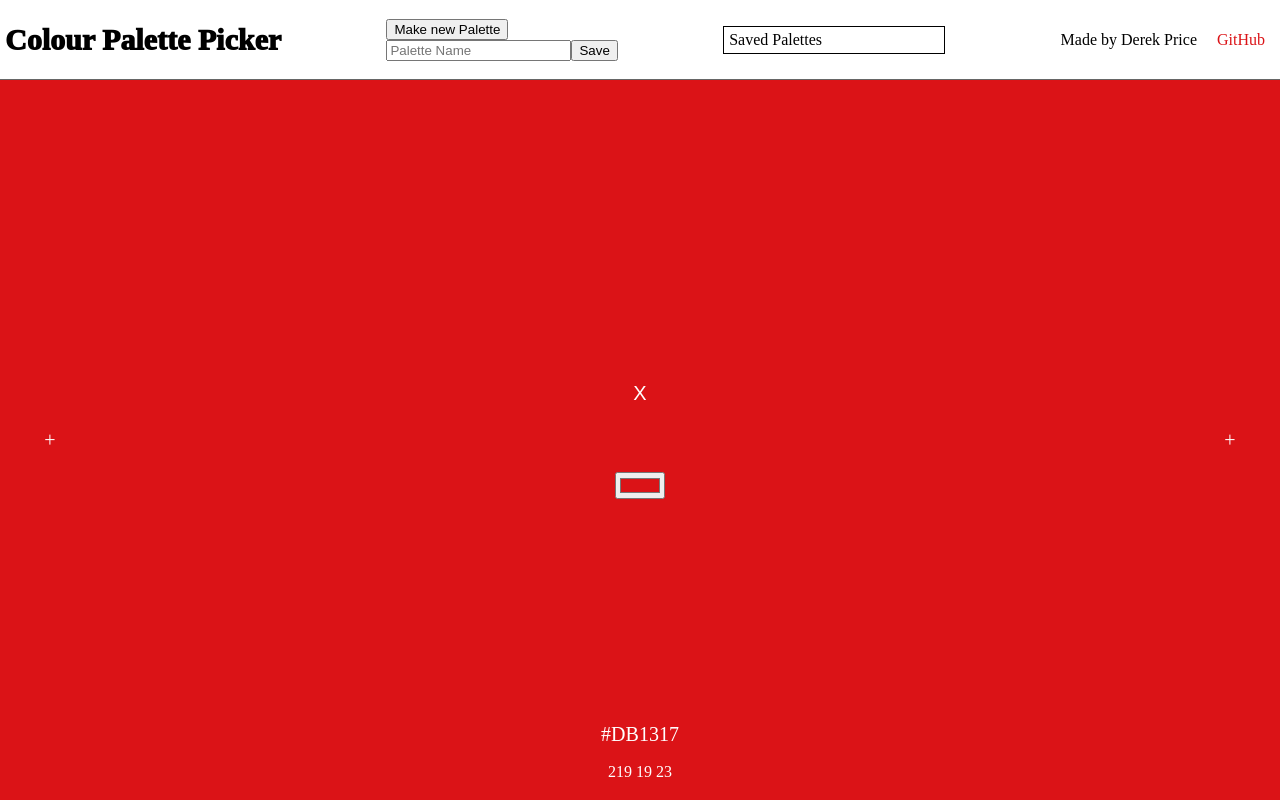
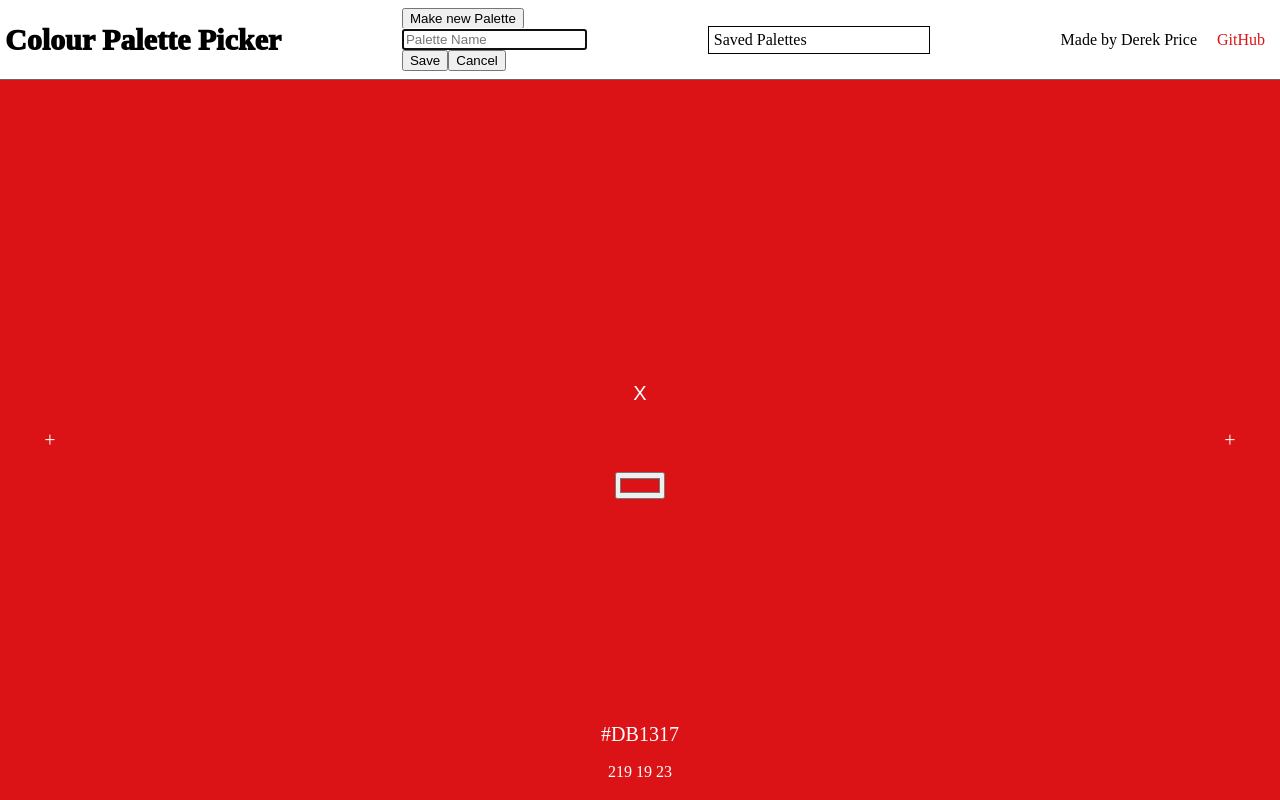
Before and after one commit to DerekPixel/colour-palette-picker, a React (Create React App) app: page / in a window 1280 px wide. Both pictures are taken after a click on the button "Make new Palette". Built offline with nearby package versions, Linux system fonts and the light colour scheme.

Commit message:
added some divs and whatnot

```diff
--- a/src/components/NewPalette.jsx
+++ b/src/components/NewPalette.jsx
@@ -41,19 +41,31 @@ const NewPalette = ({colours = Array, palettes = Array, setPaletteArray}) => {
       >Make new Palette</button>
       {
         showInput &&
+        <>
+        <div className='overlay'></div>
         <div
           className='new-palette-inputs'
         >
           <input
+            autoFocus
             onChange={(e) => {setPaletteName(e.target.value)}}
             placeholder='Palette Name'
             type="text"
             value={paletteName}
           />
-          <button
-            onClick={() => {handlePaletteSave()}}
-          >Save</button>
+          <div
+            className='new-palette-input-btn'
+          >
+            <button
+              onClick={() => {handlePaletteSave()}}
+            >Save</button>
+            <button
+              onClick={() => {setShowInput(false)}}
+            >Cancel</button>
+          </div>
         </div>
+        </>
+
       }
 
     </div>
```
